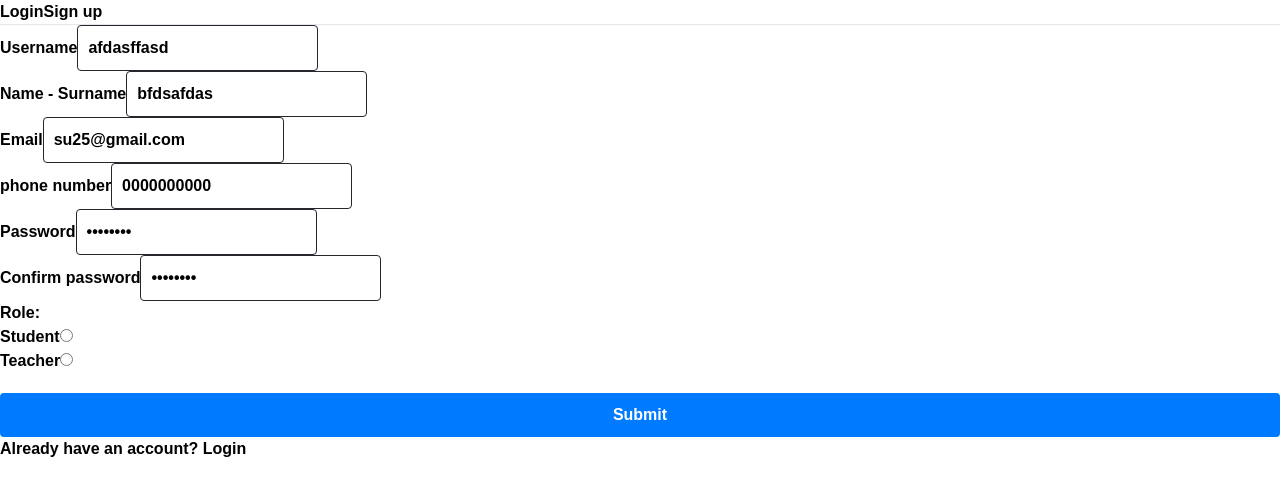
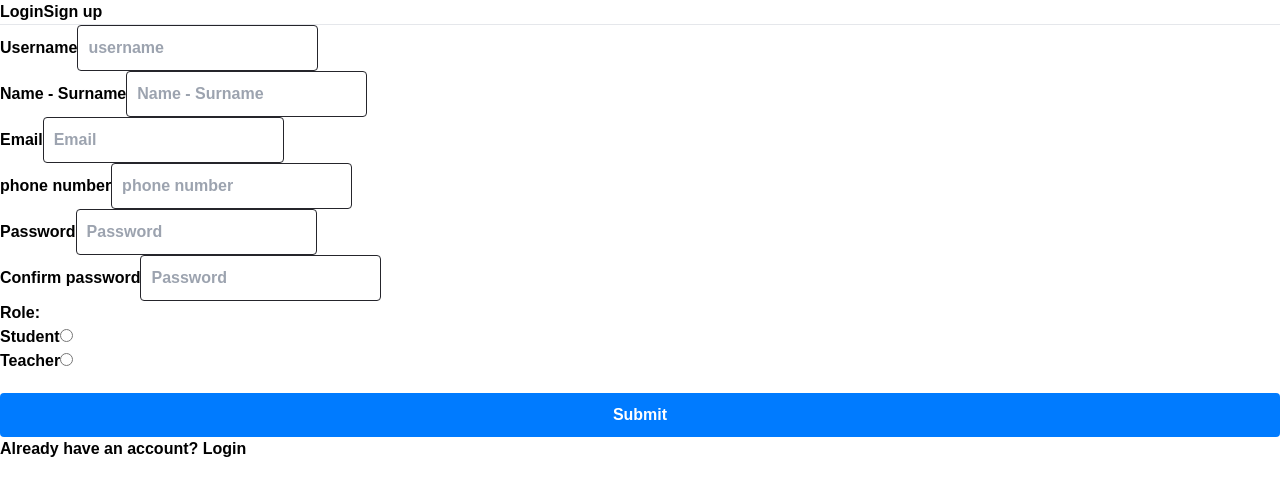
Before and after one commit to 24thurs/project-Y2-1, a Next.js app: page /signup in a window 1280 px wide. Shown: the top 496 px of the page. Built offline with nearby package versions, Linux system fonts and the light colour scheme.

Commit message:
fix signup error

```diff
--- a/src/app/(auth)/signup/page.tsx
+++ b/src/app/(auth)/signup/page.tsx
@@ -23,7 +23,6 @@ const SignupPage = () => {
   const [error, setError] = useState<string | null>(null);
 
   const handleSubmit = async (event: React.FormEvent) => {
-    event.preventDefault();
     setMessage(null); // Reset message state before submission
     setError(null); // Reset error state before submission
 
@@ -106,7 +105,6 @@ const SignupPage = () => {
               name="userName"
               className="border"
               required
-              defaultValue="afdasffasd"
             />
           </div>
           <div className="grid">
@@ -117,7 +115,6 @@ const SignupPage = () => {
               name="fullName"
               className="border"
               required
-              defaultValue="bfdsafdas"
             />
           </div>
 
@@ -129,7 +126,6 @@ const SignupPage = () => {
               name="email"
               className="border"
               required
-              defaultValue="su25@gmail.com"
             />
           </div>
           <div className="grid">
@@ -141,7 +137,6 @@ const SignupPage = () => {
               name="phone"
               className="border"
               required
-              defaultValue="0000000000"
             />
           </div>
           <div className="grid">
@@ -152,7 +147,6 @@ const SignupPage = () => {
               name="password"
               className="border"
               required
-              defaultValue="Sukum@47"
             />
           </div>
           <div className="grid">
@@ -163,7 +157,6 @@ const SignupPage = () => {
               name="confirmPassword"
               className="border"
               required
-              defaultValue="Sukum@47"
             />
           </div>
           <div className="flex col-span-1 sm:col-span-2">
@@ -185,7 +178,6 @@ const SignupPage = () => {
               id="option"
               name="role"
               value="Teacher"
-              // required
             />
           </div>
           <div></div>
```
